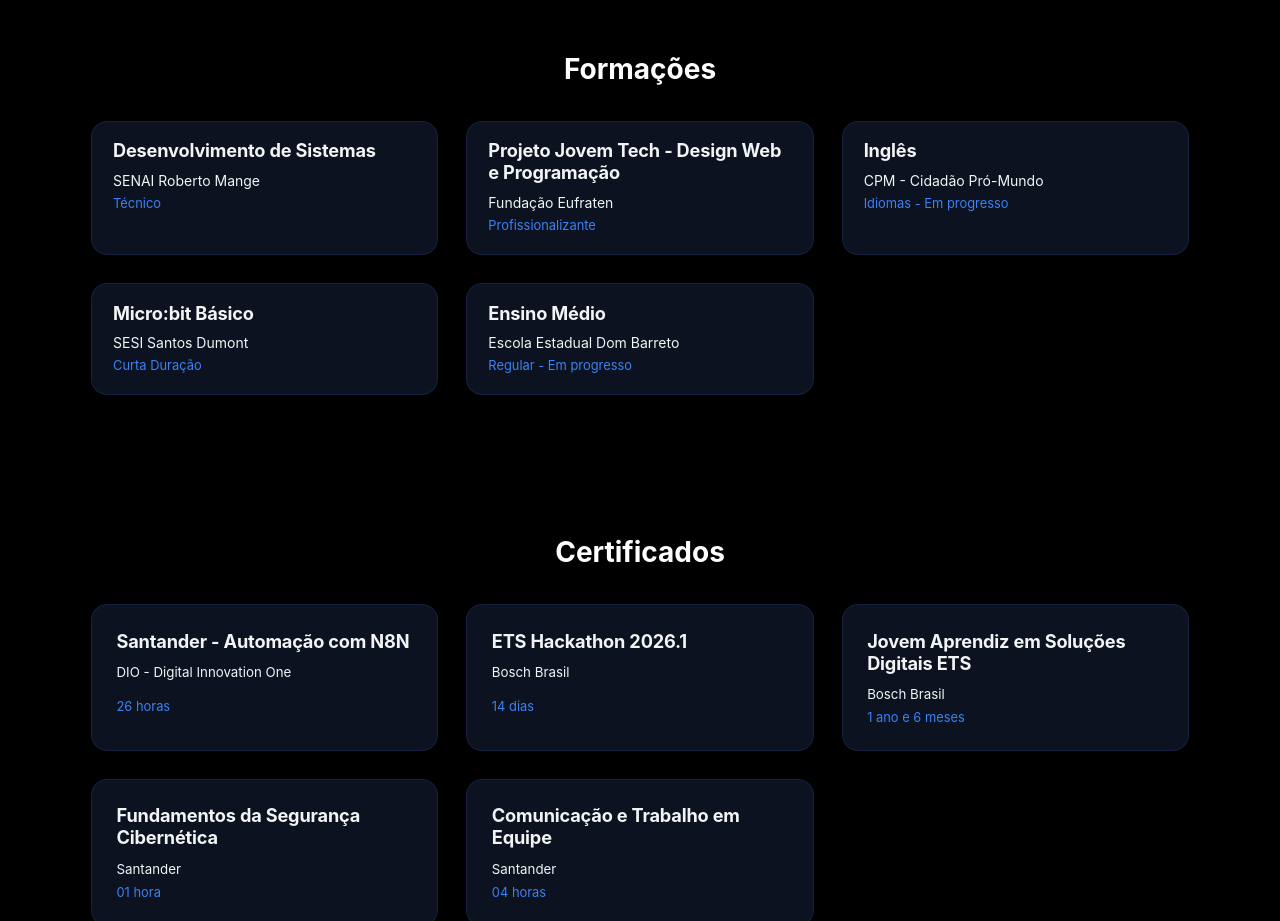
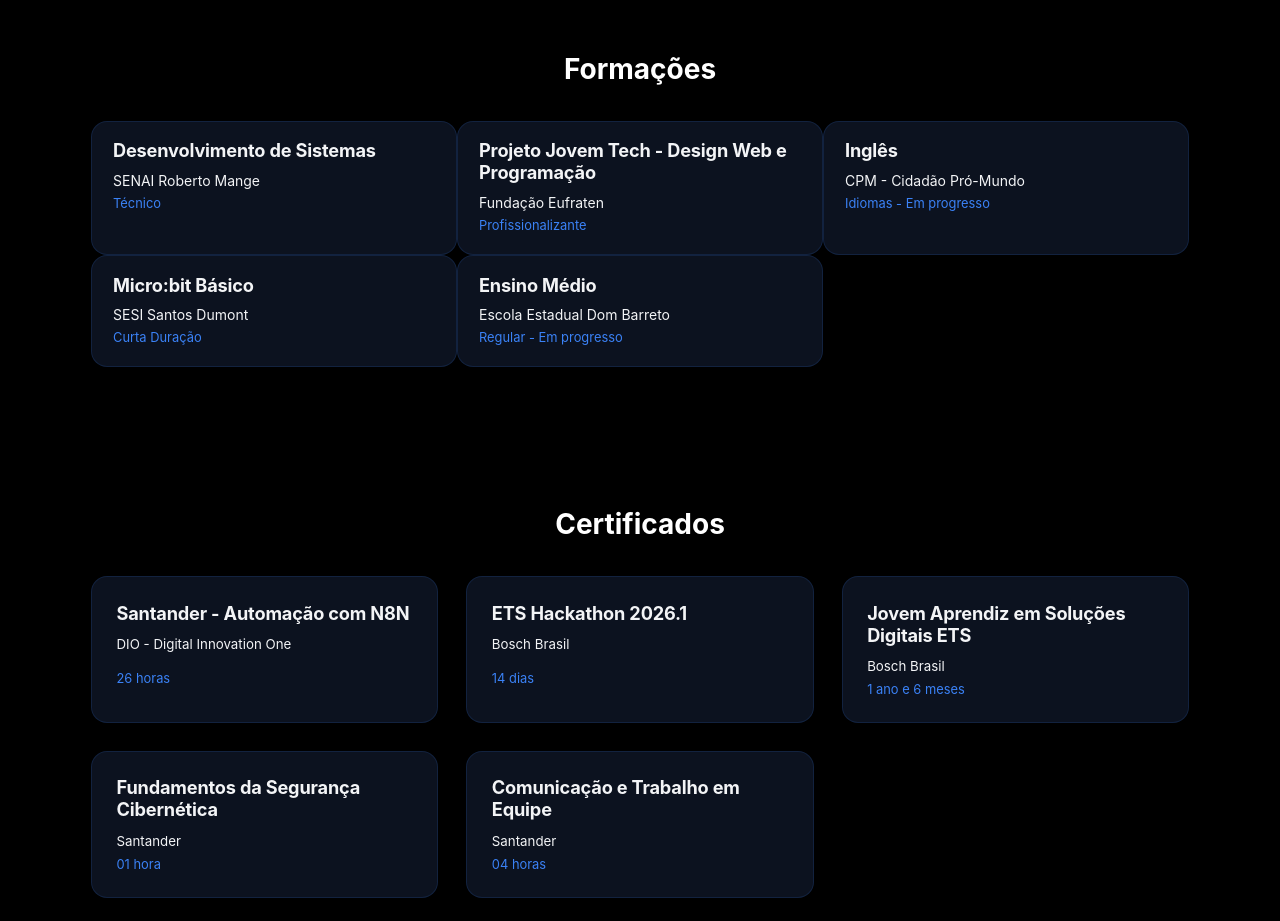
Before and after one commit to kauanvinicius9/Portfolio, a React (Vite) app in the folder frontend/: page / in a window 1280 px wide. Shown: the part 900-1821 px from the top of the page. Built offline with nearby package versions, Linux system fonts and the light colour scheme.

Commit message:
fix gaps

```diff
--- a/frontend/src/components/formationsSection.module.scss
+++ b/frontend/src/components/formationsSection.module.scss
@@ -28,7 +28,7 @@
 .cards {
   display: grid;
   grid-template-columns: 1fr;
-  gap: 2rem;
+  gap: 1srem;
 
   @media (min-width: 768px) {
     grid-template-columns: repeat(2, 1fr);
```
